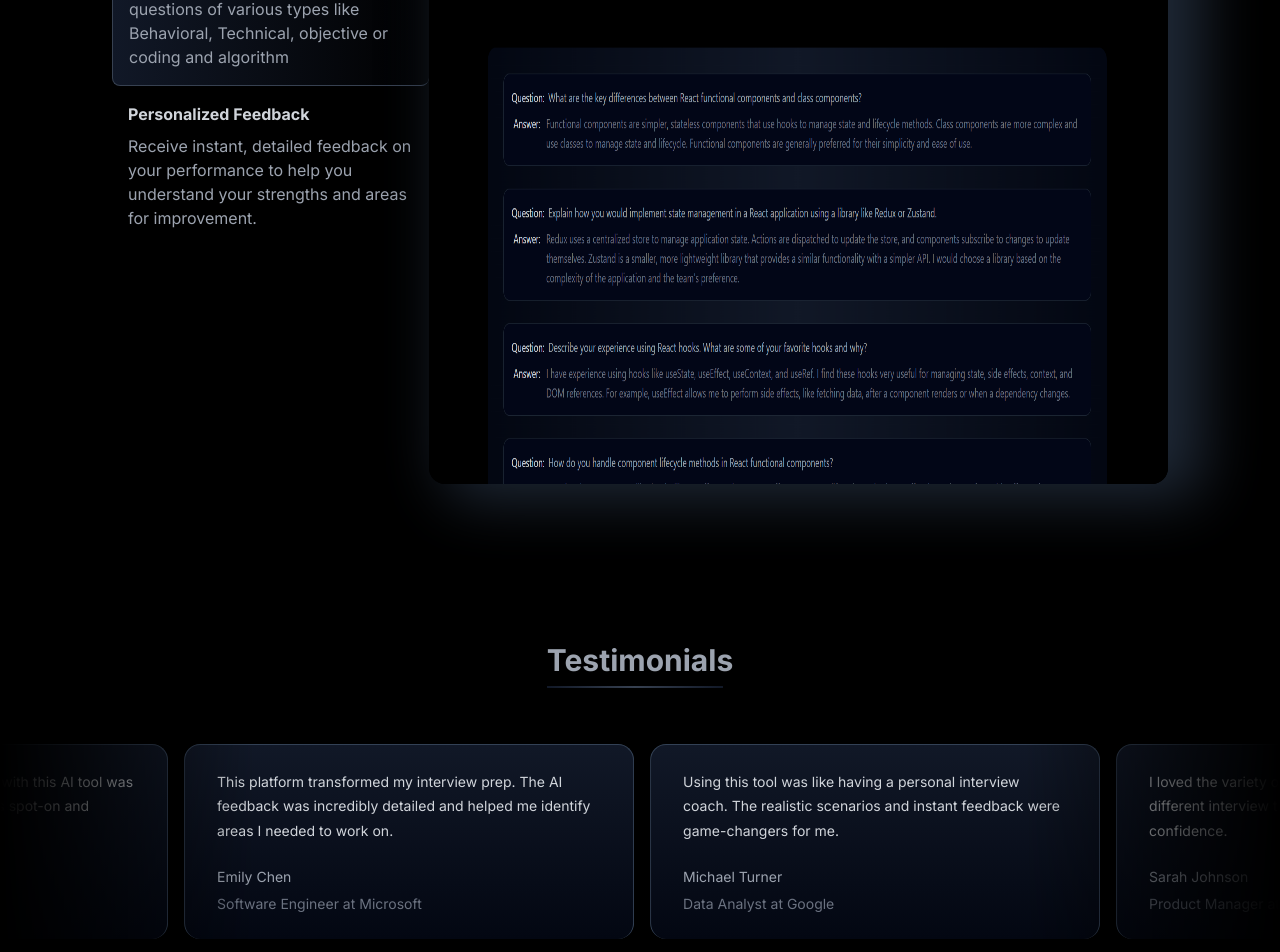
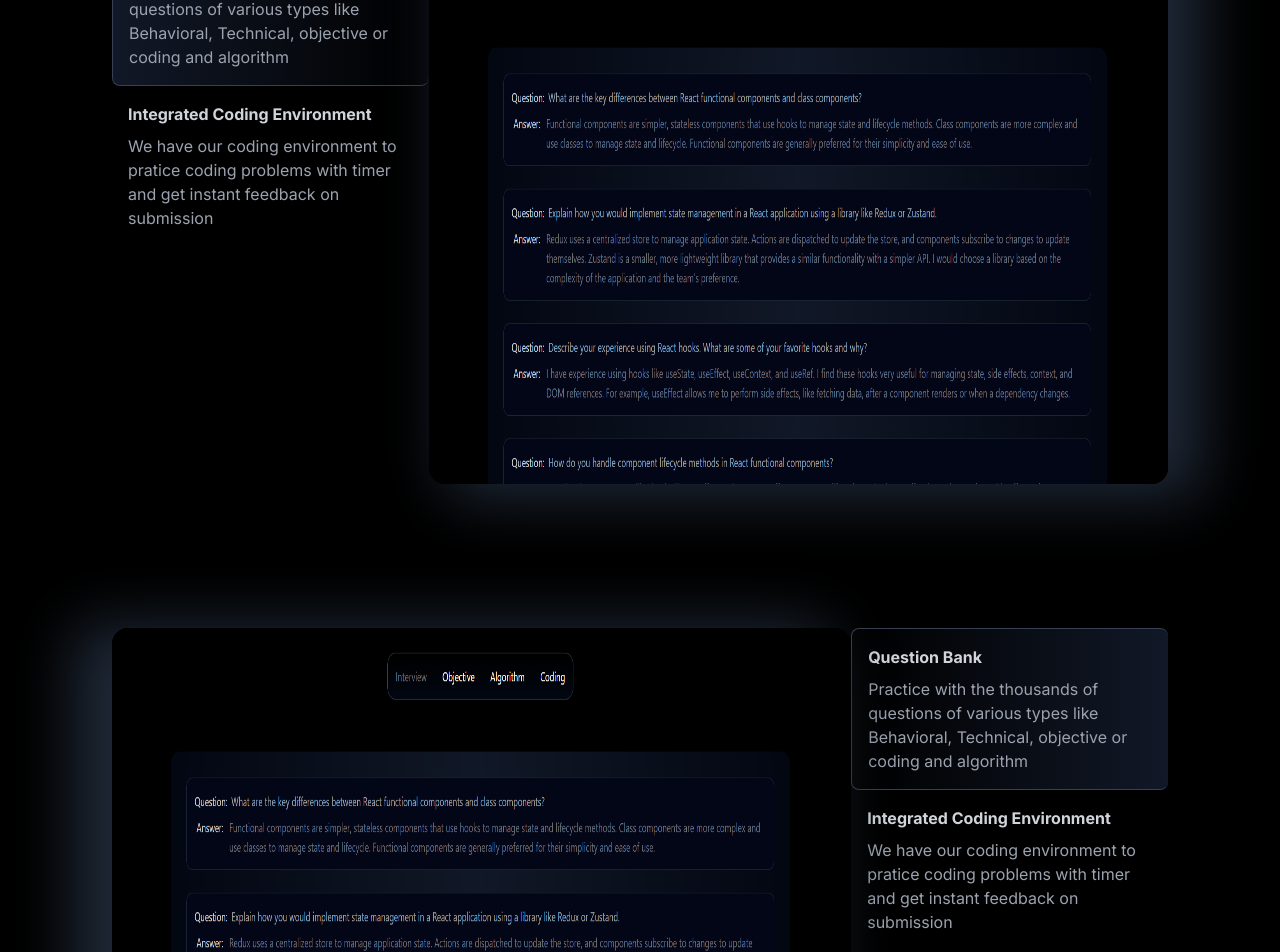
Before and after one commit to VivekTiwari-1/TripleDot-MockAI, a Next.js app: page / in a window 1280 px wide. Shown: the part 1840-2792 px from the top of the page. Built offline with nearby package versions, Linux system fonts and the light colour scheme; no server answers.

Commit message:
Make landing page mobile responsive

```diff
--- a/app/page.js
+++ b/app/page.js
@@ -14,7 +14,7 @@ import { useState } from "react";
 import Image from "next/image";
 import HeroImg from "./Images/Untitled design (1).png";
 import img1 from "./Images/QB.png";
-import img2 from "./Images/OIP (15).jpeg";
+import img2 from "./Images/CI1.png";
 import { UserButton, useUser } from "@clerk/nextjs";
 
 export default function Home() {
@@ -30,13 +30,13 @@ export default function Home() {
   };
 
   return (
-    <div className="bg-black text-white px-28 py-4 flex items-center flex-col">
+    <div className="bg-black text-white px-4 lg:px-28 py-4 flex items-center flex-col">
       {/* NAVBAR SECTION */}
-      <div className="Navbar w-full h-fit md:w-[75%] flex justify-between items-center border-gray-700 rounded-full border px-12 py-5">
+      <div className="Navbar w-full h-fit md:w-[75%] flex justify-between items-center border-gray-700 rounded-full border px-4 lg:px-12 py-5">
         <h1 className="font-bold text-2xl bg-clip-text text-transparent bg-gradient-to-b from-neutral-200 to-neutral-600">
           BRANDING
         </h1>
-        <ul className="flex gap-6 items-center text-gray-400">
+        <ul className="hidden md:flex gap-6 items-center text-gray-400">
           <li className="cursor-pointer hover:text-gray-300">Pricing</li>
           <li className="cursor-pointer hover:text-gray-300">Community</li>
           <Link href="/questionbank">
@@ -96,13 +96,13 @@ export default function Home() {
       </div>
 
       {/* HOW IT WORKS? */}
-      <div className="h-[85vh] w-full flex flex-col items-center bg-gradient-to-t from-gray-950 rounded-3xl px-24 mt-16">
+      <div className="md:h-[85vh] w-full flex flex-col items-center bg-gradient-to-t from-gray-950 rounded-3xl p-4 md:px-24 mt-16">
         <h1 className="text-3xl font-bold mt-16 text-gray-400">
           <p>How it Works?</p>
           <p className="h-[2px] w-48 bg-gradient-to-r from-gray-900 via-gray-700 to-gray-900 mt-2"></p>
         </h1>
 
-        <div className="flex mt-4 items-center gap-12">
+        <div className="flex flex-col md:flex-row mt-4 items-center gap-12">
           <div className="flex flex-col justify-center items-center gap-4">
             <div className="border-4 rounded-full text-gray-300 border-blue-950 p-5 ">
               <CheckSquare />
@@ -115,7 +115,7 @@ export default function Home() {
               extensive library like Technical, Behavioural, etc.
             </p>
           </div>
-          <div className="flex flex-col justify-center items-center gap-4 mt-32">
+          <div className="flex flex-col justify-center items-center gap-4 md:mt-32">
             <div className="border-4 rounded-full text-gray-300 border-blue-950 p-5 ">
               <Timer />
             </div>
@@ -127,7 +127,7 @@ export default function Home() {
               time bounded situation to improve your speed.
             </p>
           </div>
-          <div className="flex flex-col justify-center items-center gap-4 mt-32">
+          <div className="flex flex-col justify-center items-center gap-4 md:mt-32">
             <div className="border-4 rounded-full text-gray-300 border-blue-950 p-5 ">
               <Contact />
             </div>
@@ -155,13 +155,13 @@ export default function Home() {
       </div>
 
       {/* FEATURES */}
-      <div className="h-[100vh] w-full mt-16 flex flex-col items-center rounded-3xl">
+      <div className="w-full mt-16 flex flex-col items-center rounded-3xl">
         <h1 className="text-4xl font-bold mt-16 text-gray-400 mb-20">
           <p>Features</p>
           <p className="h-[2px] w-36 bg-gradient-to-r from-gray-900 via-gray-700 to-gray-900 mt-2"></p>
         </h1>
-        <div className="flex w-full">
-          <div className="w-[30%]">
+        <div className="flex flex-col md:flex-row w-full">
+          <div className="w-full md:w-[30%] ">
             <div
               onClick={disableBox2}
               className={`${
@@ -186,18 +186,20 @@ export default function Home() {
               } p-4 z-10 cursor-pointer`}
             >
               <h2 className="text-gray-300 font-bold mb-2">
-                Personalized Feedback
+                Integrated Coding Environment
               </h2>
               <p className="text-gray-400">
-                Receive instant, detailed feedback on your performance to help
-                you understand your strengths and areas for improvement.
+                {/* Receive instant, detailed feedback on your performance to help
+                you understand your strengths and areas for improvement. */}
+                We have our coding environment to pratice coding problems with
+                timer and get instant feedback on submission
               </p>
             </div>
           </div>
-          <div className="w-[70%] h-[70vh] rounded-2xl shadow-[25px_5px_60px_10px_rgb(31,41,55)] z-0">
+          <div className="hidden lg:block w-[70%] h-[70vh] rounded-2xl shadow-[25px_5px_60px_10px_rgb(31,41,55)] z-0">
             {boxNumber == 2 ? (
               <div className="h-full w-full rounded-2xl">
-                <div className="h-[70%] w-[60%] absolute bg-gradient-to-r from-[rgba(0,0,0,0.5)] to-[rgba(0,0,0,0.1)]"></div>
+                <div className="h-[70%] w-[60%] absolute bg-gradient-to-b from-[rgba(0,0,0,0.4)] via-transparent to-[rgba(0,0,0,0.3)] rounded-2xl"></div>
                 <Image
                   src={img2}
                   alt=""
@@ -205,7 +207,7 @@ export default function Home() {
                 />
               </div>
             ) : (
-              <div className="h-full w-full ">
+              <div className="h-full w-full rounded-2xl">
                 <Image
                   src={img1}
                   alt=""
@@ -215,10 +217,69 @@ export default function Home() {
             )}
           </div>
         </div>
+
+        <div className="flex flex-col md:flex-row w-full mt-36">
+          <div className="hidden lg:block w-[70%] h-[70vh] rounded-2xl shadow-[-30px_5px_60px_10px_rgb(31,41,55)] z-0">
+            {boxNumber == 2 ? (
+              <div className="h-full w-full rounded-2xl">
+                <div className="h-[70%] w-[60%] absolute bg-gradient-to-b from-[rgba(0,0,0,0.4)] via-transparent to-[rgba(0,0,0,0.3)] rounded-2xl"></div>
+                <Image
+                  src={img2}
+                  alt=""
+                  className="h-full w-full rounded-2xl"
+                />
+              </div>
+            ) : (
+              <div className="h-full w-full rounded-2xl">
+                <Image
+                  src={img1}
+                  alt=""
+                  className="h-full w-full rounded-2xl"
+                />
+              </div>
+            )}
+          </div>
+
+          <div className="w-full md:w-[30%] ">
+            <div
+              onClick={disableBox2}
+              className={`${
+                boxNumber == 1
+                  ? "bg-gradient-to-l from-gray-900 to-black border-l border-t border-b border-gray-700 rounded-lg"
+                  : ""
+              } p-4 z-10 cursor-pointer`}
+            >
+              <h2 className="text-gray-300 font-bold mb-2">Question Bank</h2>
+              <p className="text-gray-400">
+                Practice with the thousands of questions of various types like
+                Behavioral, Technical, objective or coding and algorithm
+              </p>
+            </div>
+
+            <div
+              onClick={disableBox1}
+              className={`${
+                boxNumber == 2
+                  ? "bg-gradient-to-l from-gray-900 to-black border-l border-t border-b border-gray-700 rounded-lg"
+                  : ""
+              } p-4 z-10 cursor-pointer`}
+            >
+              <h2 className="text-gray-300 font-bold mb-2">
+                Integrated Coding Environment
+              </h2>
+              <p className="text-gray-400">
+                {/* Receive instant, detailed feedback on your performance to help
+                you understand your strengths and areas for improvement. */}
+                We have our coding environment to pratice coding problems with
+                timer and get instant feedback on submission
+              </p>
+            </div>
+          </div>
+        </div>
       </div>
 
       {/* TESTIMONIALS */}
-      <div className="Features flex flex-col items-center my-28">
+      <div className="Features w-[80vw] flex flex-col items-center my-28">
         <h1 className="text-3xl font-bold mb-10 text-gray-400">
           <p>Testimonials</p>
           <p className="h-[2px] w-44 bg-gradient-to-r from-gray-900 via-gray-700 to-gray-900 mt-2"></p>
@@ -227,6 +288,7 @@ export default function Home() {
           items={testimonials}
           direction="right"
           speed="slow"
+          className={"w-full"}
         />
       </div>
 
```
